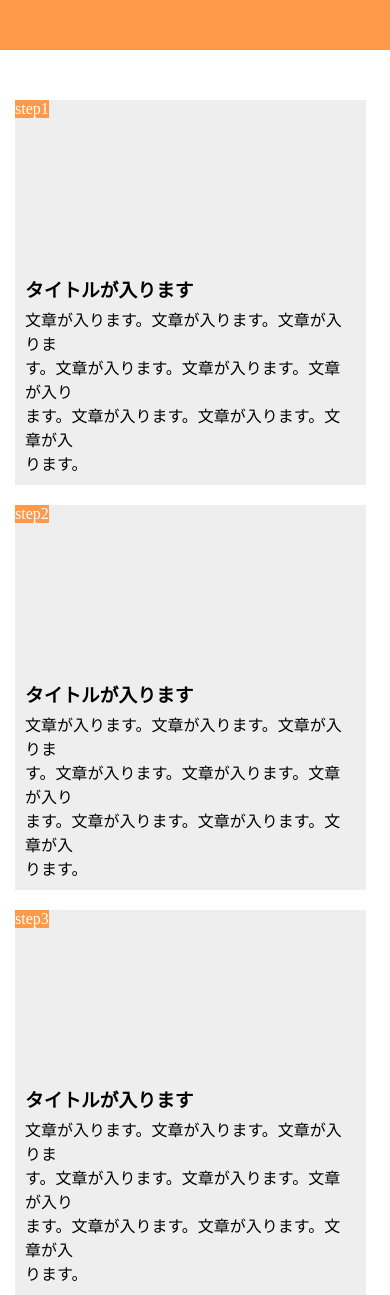
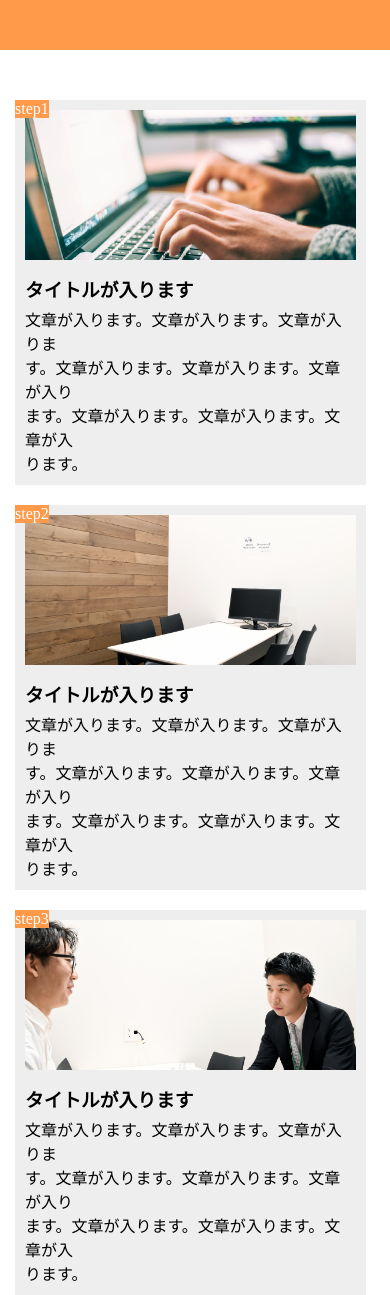
Before and after one commit to ryuuichi1/HTML10-kadai, a plain HTML site: page index.html in a window 390 px wide. Shown: the top 1295 px of the page. Drawn offline with Linux system fonts and the light colour scheme.

Commit message:
Add files via upload

```diff
--- a/style.css
+++ b/style.css
@@ -30,17 +30,17 @@ header {
 }
 
 .img1 {
-  background-image: url("img/flow01.png");
+  background-image: url("flow01.png");
   height: 150px;
   background-size: cover;
 }
 .img2 {
-  background-image: url("img/flow02.png");
+  background-image: url("flow02.png");
   height: 150px;
   background-size: cover;
 }
 .img3 {
-  background-image: url("img/flow03.png");
+  background-image: url("flow03.png");
   height: 150px;
   background-size: cover;
 }
@@ -69,7 +69,7 @@ footer {
     background-position: center;
   }
   .img2 {
-    background-position: center;text-align: center;
+    background-position: center;
   }
   .img3 {
     background-position: center;
```
